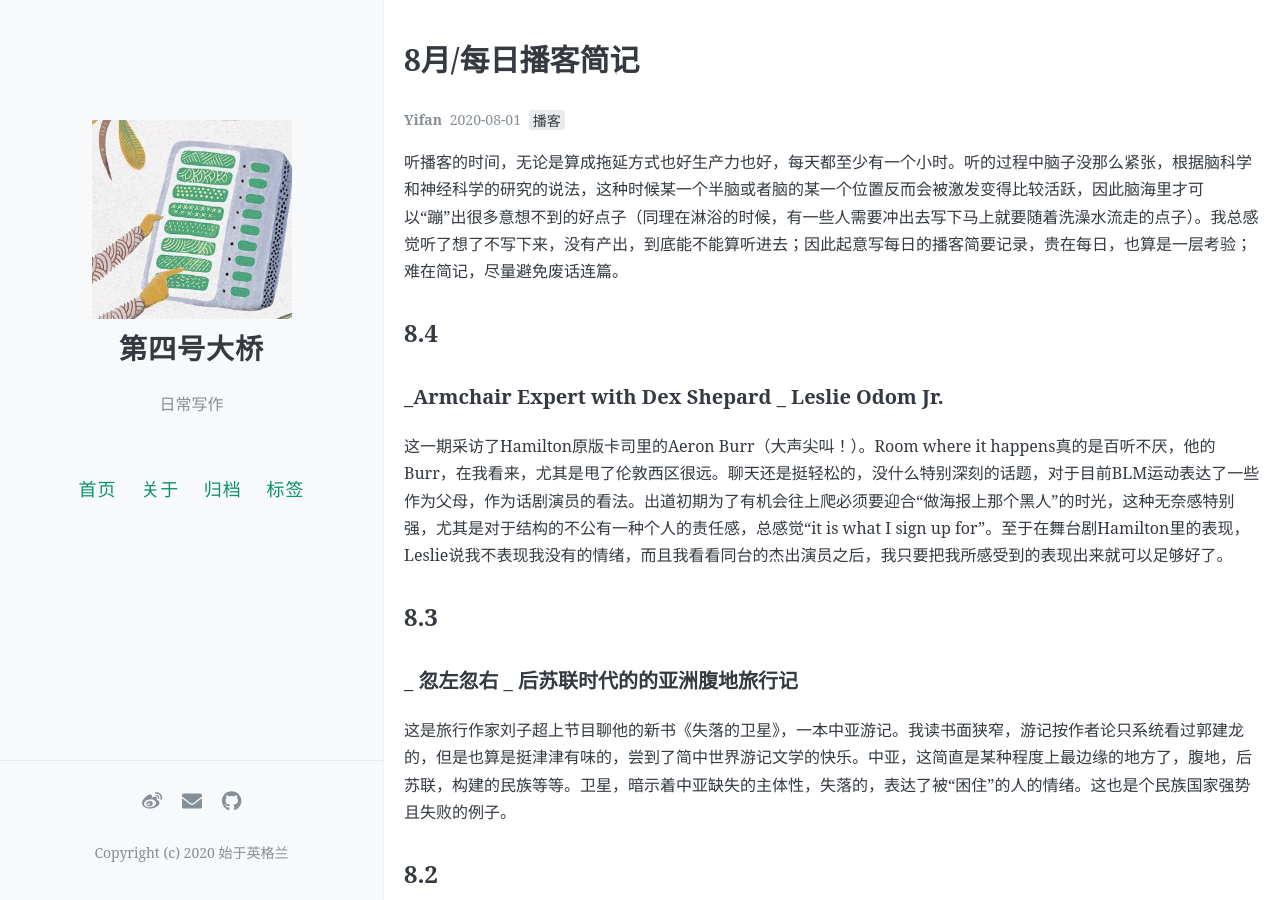
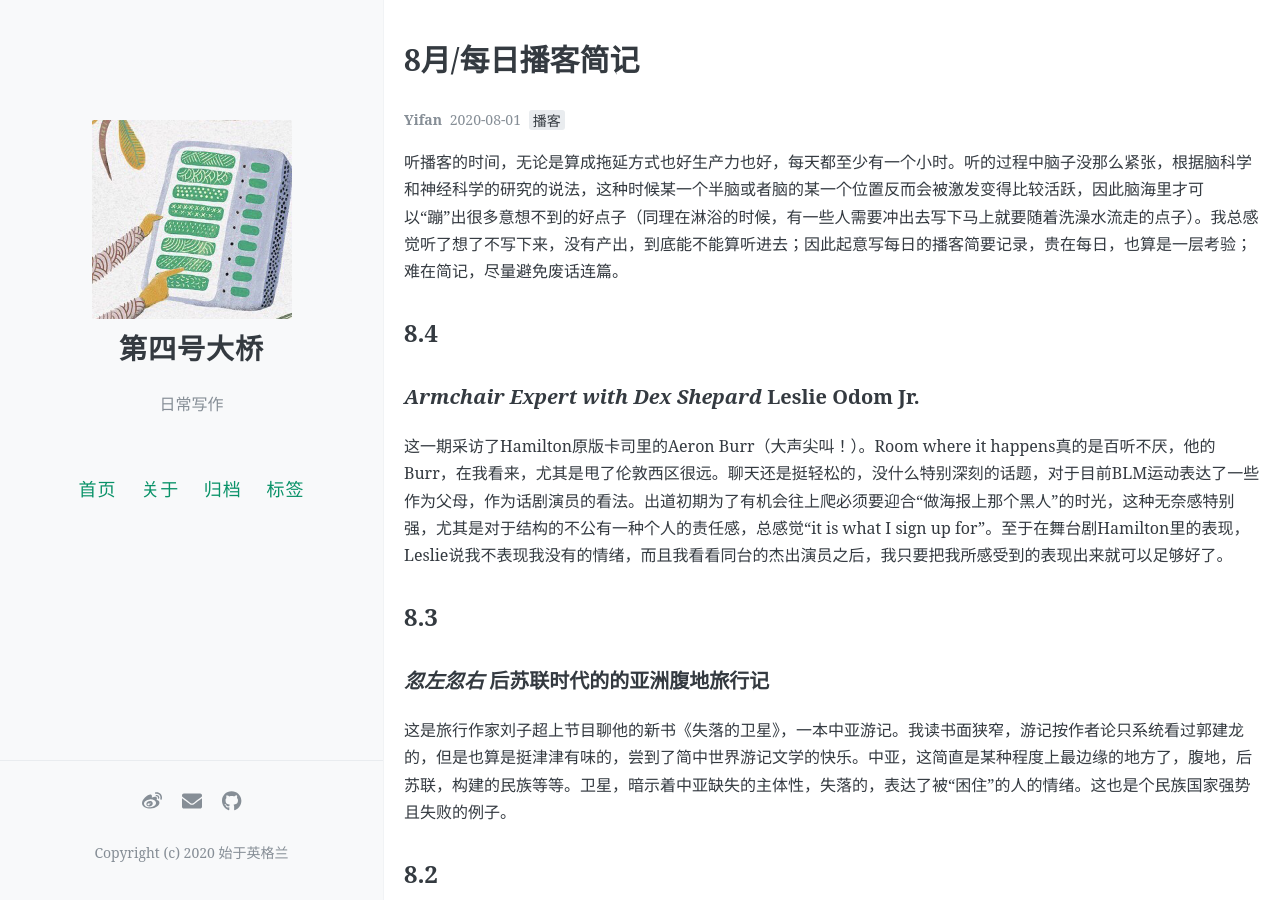
Before and after one commit to yifan0111/gincredible, a Jekyll site: the page built from _posts/2020-08-01-august-podcast.md, in a window 1280 px wide and 900 px high. Built offline with Jekyll 4.4.1, drawn with Linux system fonts in a browser that asks for light colours; comment, search, counter and statistics services are not loaded.

```diff
--- a/_posts/2020-08-01-august-podcast.md
+++ b/_posts/2020-08-01-august-podcast.md
@@ -9,11 +9,11 @@ author: Yifan
 听播客的时间，无论是算成拖延方式也好生产力也好，每天都至少有一个小时。听的过程中脑子没那么紧张，根据脑科学和神经科学的研究的说法，这种时候某一个半脑或者脑的某一个位置反而会被激发变得比较活跃，因此脑海里才可以“蹦”出很多意想不到的好点子（同理在淋浴的时候，有一些人需要冲出去写下马上就要随着洗澡水流走的点子）。我总感觉听了想了不写下来，没有产出，到底能不能算听进去；因此起意写每日的播客简要记录，贵在每日，也算是一层考验；难在简记，尽量避免废话连篇。
 
 ## 8.4
-### _Armchair Expert with Dex Shepard _ Leslie Odom Jr.
+### _Armchair Expert with Dex Shepard_ Leslie Odom Jr.
 这一期采访了Hamilton原版卡司里的Aeron Burr（大声尖叫！）。Room where it happens真的是百听不厌，他的Burr，在我看来，尤其是甩了伦敦西区很远。聊天还是挺轻松的，没什么特别深刻的话题，对于目前BLM运动表达了一些作为父母，作为话剧演员的看法。出道初期为了有机会往上爬必须要迎合“做海报上那个黑人”的时光，这种无奈感特别强，尤其是对于结构的不公有一种个人的责任感，总感觉“it is what I sign up for”。至于在舞台剧Hamilton里的表现，Leslie说我不表现我没有的情绪，而且我看看同台的杰出演员之后，我只要把我所感受到的表现出来就可以足够好了。
 
 ## 8.3
-### _ 忽左忽右 _ 后苏联时代的的亚洲腹地旅行记
+### _忽左忽右_ 后苏联时代的的亚洲腹地旅行记
 
 这是旅行作家刘子超上节目聊他的新书《失落的卫星》，一本中亚游记。我读书面狭窄，游记按作者论只系统看过郭建龙的，但是也算是挺津津有味的，尝到了简中世界游记文学的快乐。中亚，这简直是某种程度上最边缘的地方了，腹地，后苏联，构建的民族等等。卫星，暗示着中亚缺失的主体性，失落的，表达了被“困住”的人的情绪。这也是个民族国家强势且失败的例子。
 
```
